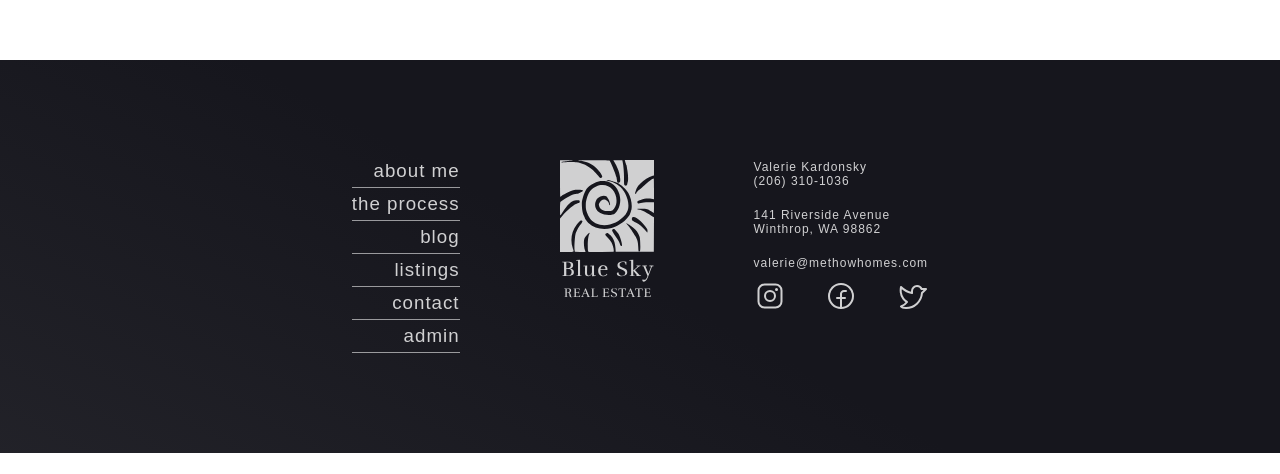
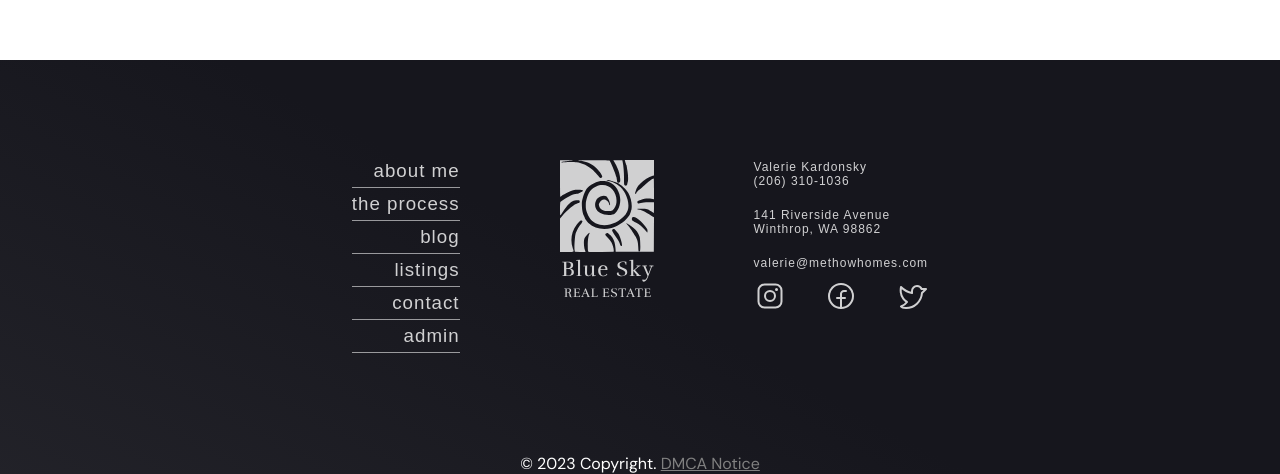
Before and after one commit to GrantEadie/kardonsky-site, a React (Create React App) app: page / in a window 1280 px wide. Shown: the part 1740-2214 px from the top of the page. Before the commit the page ends 2193 px from the top, so only its background shows below. Built offline with nearby package versions, Linux system fonts and the light colour scheme; no server answers; the database is empty.

Commit message:
add the copyright footer.

```diff
--- a/src/comps/footer/Footer.js
+++ b/src/comps/footer/Footer.js
@@ -1,13 +1,16 @@
 import "./footer.css";
 import { ReactComponent as MethowLogo } from "../../svg/methow-bluesky-logo.svg";
-import {
-  InstagramLogo,
-  FacebookLogo,
-  TwitterLogo,
-} from "phosphor-react";
+import { InstagramLogo, FacebookLogo, TwitterLogo } from "phosphor-react";
 import { useNavigate } from "react-router-dom";
 
-const routes = ["about-me", "the-process", "blog", "listings", "contact", "admin"];
+const routes = [
+  "about-me",
+  "the-process",
+  "blog",
+  "listings",
+  "contact",
+  "admin",
+];
 
 const Footer = () => {
   const navigate = useNavigate();
@@ -25,7 +28,7 @@ const Footer = () => {
             </h3>
           ))}
         </div>
-        <MethowLogo className="methow-logo"/>
+        <MethowLogo className="methow-logo" />
         <div className="footer-items-holder">
           <div className="footer-card">
             <p>Valerie Kardonsky</p>
@@ -51,6 +54,12 @@ const Footer = () => {
           </div>
         </div>
       </div>
+      <div className="copyright-text">
+        © 2023 Copyright.{" "}
+        <a href="https://www.methowvalleyproperties.com/wp-content/uploads/2019/09/DMCA-Notice.pdf">
+          DMCA Notice
+        </a>
+      </div>
     </div>
   );
 };
--- a/src/comps/footer/footer.css
+++ b/src/comps/footer/footer.css
@@ -87,3 +87,14 @@
     margin-top: 20px;
   }
 }
+
+.copyright-text {
+  color: white;
+  width: 100%;
+  text-align: center;
+}
+
+.copyright-text a {
+  color: grey;
+  text-decoration: underline;
+}
```
